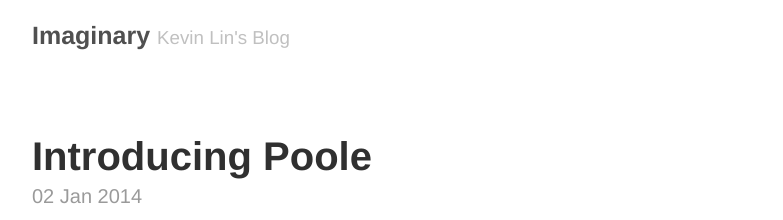
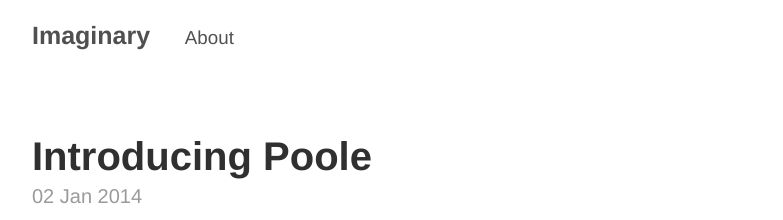
Before and after one commit to sqrtnegative1/sqrtnegative1.github.io, a Jekyll site: the page built from index.html, in a window 1280 px wide. Shown: the top 220 px of the page, without its empty margins (248-1031 px from the left). Built offline with Jekyll 4.4.1, drawn with Linux system fonts in a browser that asks for light colours; the list of posts is cut into pages by our own code.

Commit message:
change layout for pages_list

```diff
--- a/_config.yml
+++ b/_config.yml
@@ -4,7 +4,7 @@ relative_permalinks: true
 
 # Setup
 title:            Imaginary
-tagline:          Kevin Lin&#39;s Blog
+tagline:          'Kevin Lin&#39;s Blog'
 url:              http://sqrtnegative1.github.io
 paginate:         1
 baseurl:          /
@@ -14,7 +14,7 @@ author:
   email:          kevinlin@gmail.com
 
 # Custom vars
-# version:          1.0.0
+version:          1.0.0
 # github:
 # repo:           https://github.com/poole/poole
 
--- a/_layouts/default.html
+++ b/_layouts/default.html
@@ -9,7 +9,10 @@
       <header class="masthead">
         <h3 class="masthead-title">
           <a href="{{ site.baseurl }}" title="Home">{{ site.title }}</a>
-          <small>{{ site.tagline }}</small>
+          {% for page in site.pages_list %}
+            &nbsp;&nbsp;&nbsp;
+            <small><a href="{{ page[1] }}">{{ page[0] }}</a></small>
+          {% endfor %}
         </h3>
       </header>
 
```
